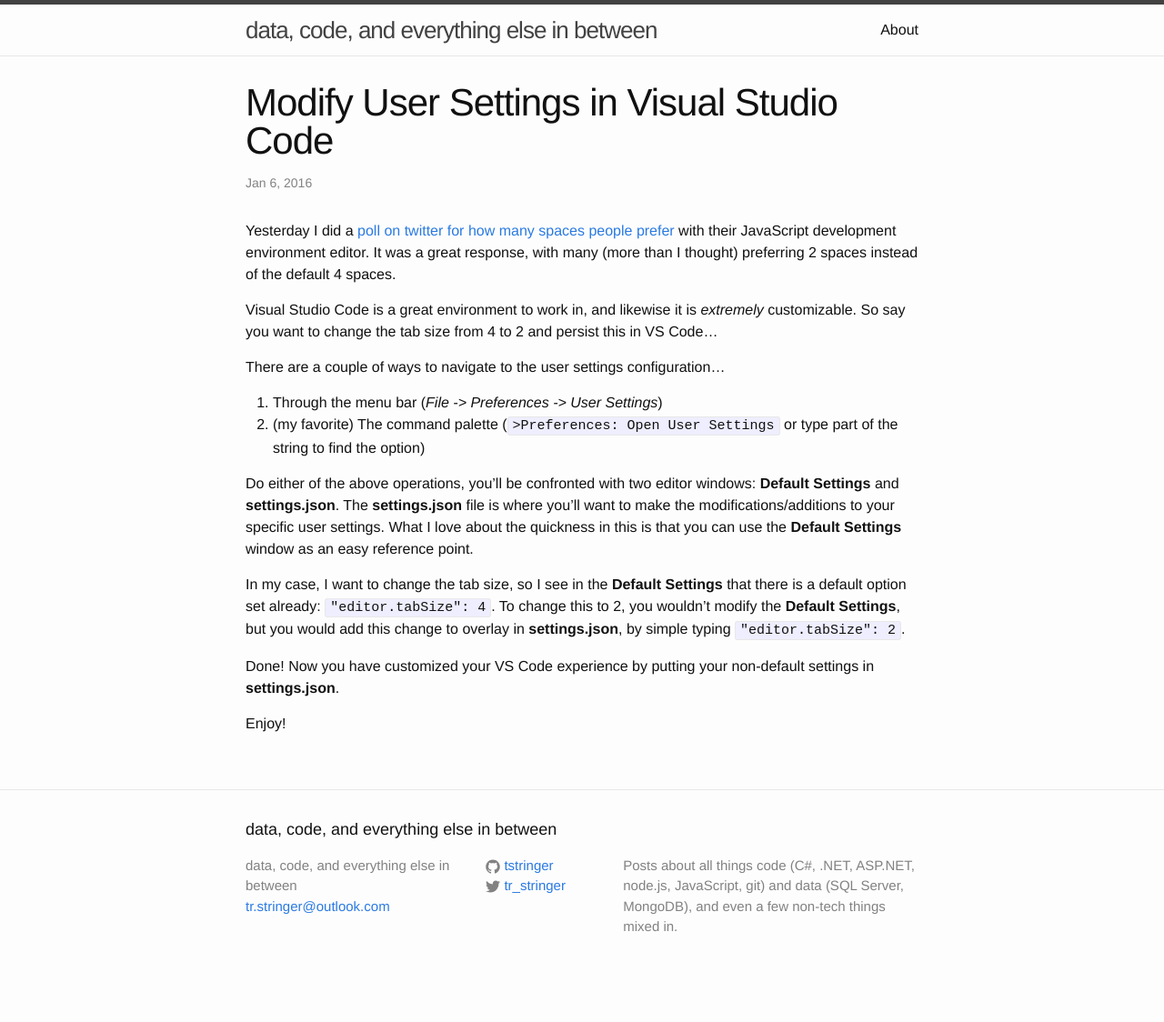
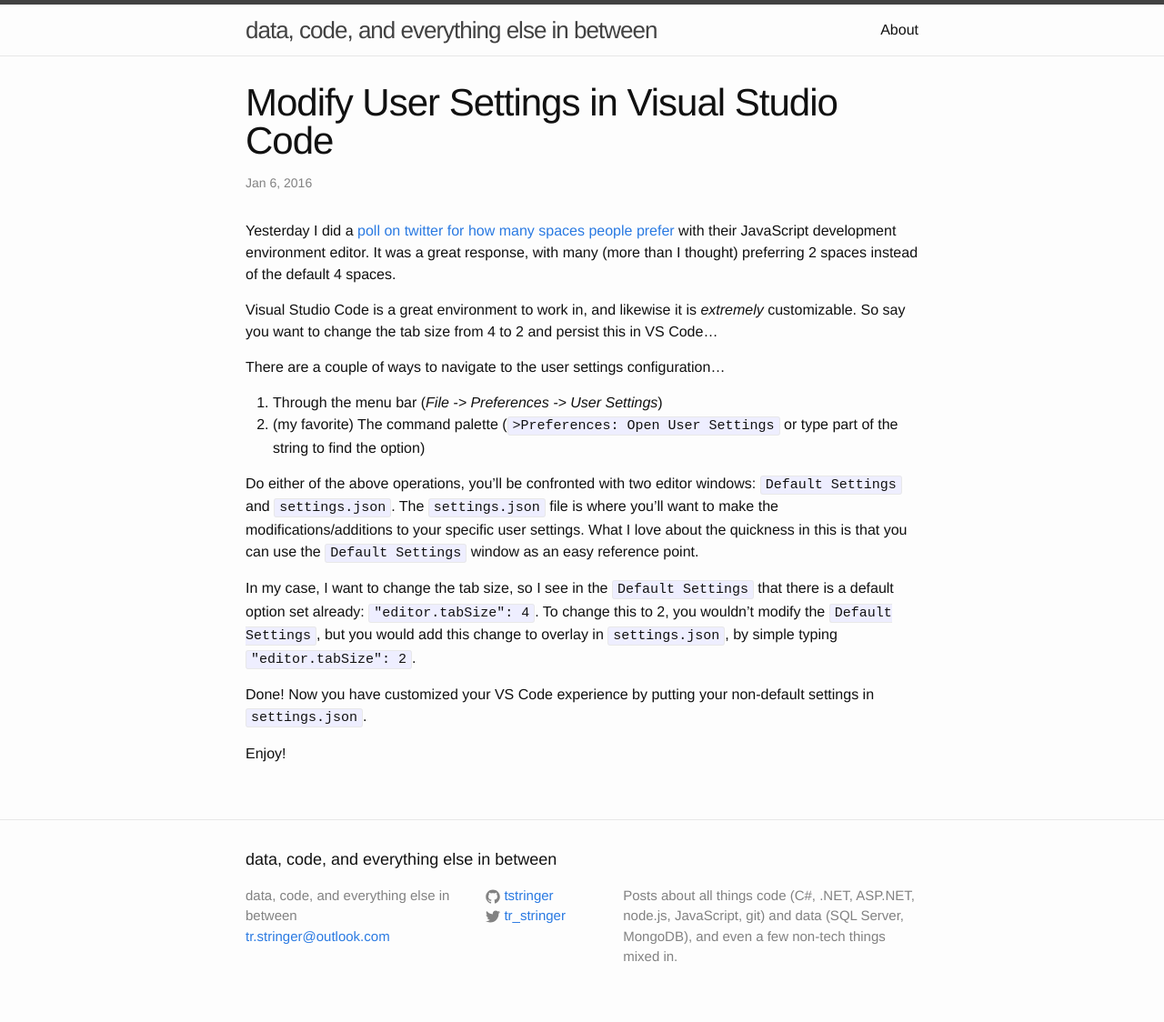
Before and after one commit to trstringer/tstringer.github.io, a Jekyll site: the page built from _posts/2016-01-06-changing-user-settings-in-vscode.markdown, in a window 1280 px wide. Shown: the whole page at 91% size. Built offline with Jekyll 4.4.1, drawn with Linux system fonts in a browser that asks for light colours; Markdown is read by kramdown in place of the engine named in the settings; before the commit the page ends 1091 px from its top, so only the background shows below that.

Commit message:
Changed bold to code

```diff
--- a/_posts/2016-01-06-changing-user-settings-in-vscode.markdown
+++ b/_posts/2016-01-06-changing-user-settings-in-vscode.markdown
@@ -13,10 +13,10 @@ There are a couple of ways to navigate to the user settings configuration...
 1. Through the menu bar (*File -> Preferences -> User Settings*)
 2. (my favorite) The command palette (`>Preferences: Open User Settings` or type part of the string to find the option)
 
-Do either of the above operations, you'll be confronted with two editor windows: **Default Settings** and **settings.json**.  The **settings.json** file is where you'll want to make the modifications/additions to your specific user settings.  What I love about the quickness in this is that you can use the **Default Settings** window as an easy reference point.
+Do either of the above operations, you'll be confronted with two editor windows: `Default Settings` and `settings.json`.  The `settings.json` file is where you'll want to make the modifications/additions to your specific user settings.  What I love about the quickness in this is that you can use the `Default Settings` window as an easy reference point.
 
-In my case, I want to change the tab size, so I see in the **Default Settings** that there is a default option set already: `"editor.tabSize": 4`.  To change this to 2, you wouldn't modify the **Default Settings**, but you would add this change to overlay in **settings.json**, by simple typing `"editor.tabSize": 2`.
+In my case, I want to change the tab size, so I see in the `Default Settings` that there is a default option set already: `"editor.tabSize": 4`.  To change this to 2, you wouldn't modify the `Default Settings`, but you would add this change to overlay in `settings.json`, by simple typing `"editor.tabSize": 2`.
 
-Done!  Now you have customized your VS Code experience by putting your non-default settings in **settings.json**.
+Done!  Now you have customized your VS Code experience by putting your non-default settings in `settings.json`.
 
 Enjoy!
```
